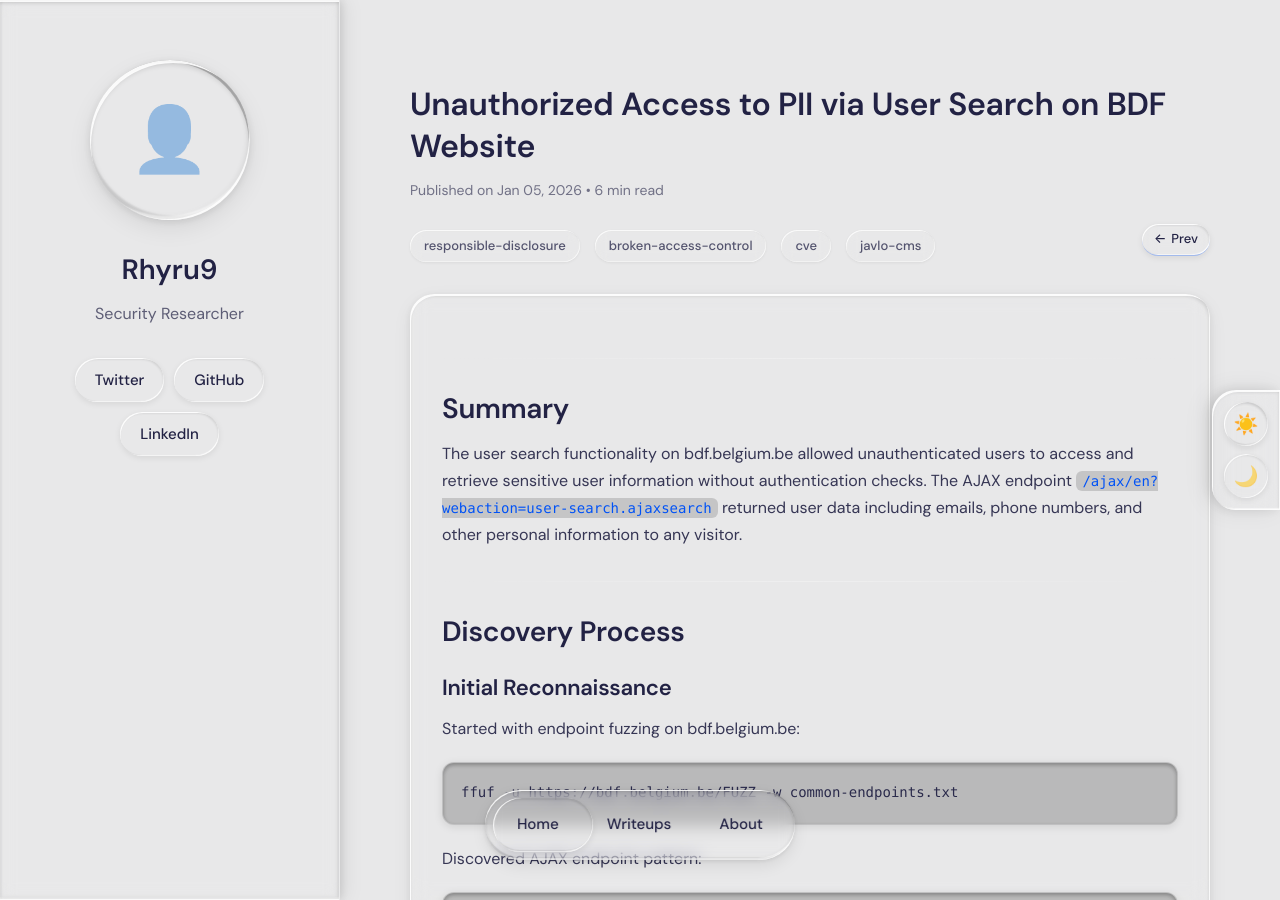
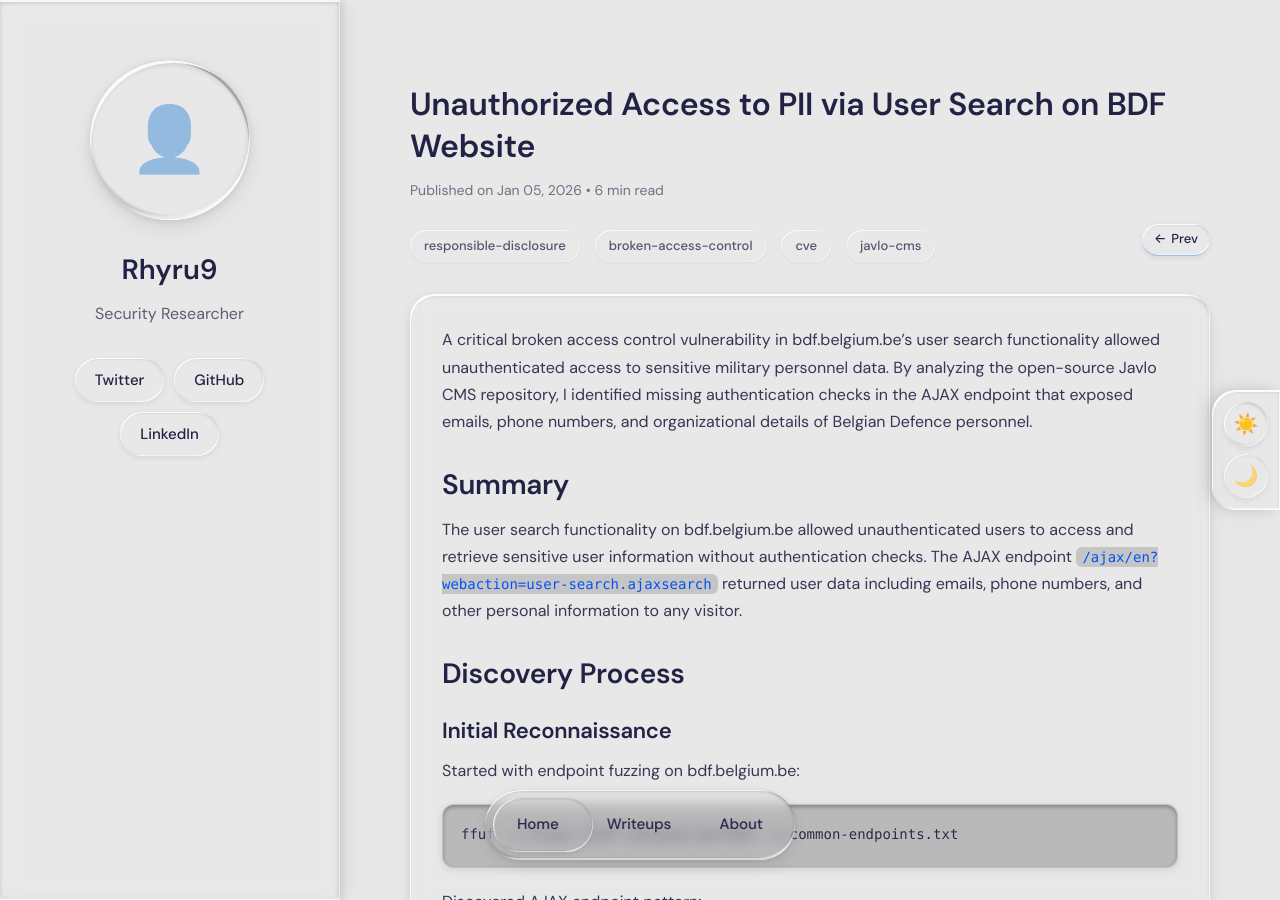
Before and after one commit to Rhyru9/rhyru9.github.io, a Jekyll site: the page built from _posts/2026-01-05-Unauthorized-Access-PII.md, in a window 1280 px wide. Built offline with Jekyll 4.4.1, drawn with Linux system fonts in a browser that asks for light colours.

````diff
--- a/_config.yml
+++ b/_config.yml
@@ -6,6 +6,10 @@
   web application security, bug bounty hunting, and vulnerability research.
 baseurl: "" # the subpath of your site, e.g. /blog
 url: "" # the base hostname & protocol for your site
+
+# Excerpt settings
+excerpt_separator: "\n\n"
+show_excerpts: true
 
 # Author settings
 author:
--- a/_posts/2026-01-05-Unauthorized-Access-PII.md
+++ b/_posts/2026-01-05-Unauthorized-Access-PII.md
@@ -6,13 +6,11 @@
 excerpt: "Discovered a critical broken access control vulnerability in bdf.belgium.be that exposed sensitive user information including emails and phone numbers of military personnel without authentication. The vulnerability was found through source code analysis of the open-source Javlo CMS."
 ---
 
----
+A critical broken access control vulnerability in bdf.belgium.be's user search functionality allowed unauthenticated access to sensitive military personnel data. By analyzing the open-source Javlo CMS repository, I identified missing authentication checks in the AJAX endpoint that exposed emails, phone numbers, and organizational details of Belgian Defence personnel.
 
 ## Summary
 
 The user search functionality on bdf.belgium.be allowed unauthenticated users to access and retrieve sensitive user information without authentication checks. The AJAX endpoint `/ajax/en?webaction=user-search.ajaxsearch` returned user data including emails, phone numbers, and other personal information to any visitor.
-
----
 
 ## Discovery Process
 
@@ -99,8 +97,6 @@
 
 Both methods called UserFactory and AdminUserFactory directly without authentication validation.
 
----
-
 ## Exploitation
 
 ### Request
@@ -118,7 +114,7 @@
 
 ```bash
 # Test without authentication
-curl -X POST 'https://bdf.belgium.be/ajax/en?webaction=user-search.ajaxsearch' \
+curl -X POST 'https://bdf.belgium.be/ajax/en?webaction=user-search.ajaxsearch'
 
 # Result: HTTP 200 - Returns user data
 ```
@@ -126,7 +122,7 @@
 ```bash
 # Test with invalid session
 curl -X POST 'https://bdf.belgium.be/ajax/en?webaction=user-search.ajaxsearch' \
-  -H 'Cookie: JSESSIONID=INVALID_SESSION' \
+  -H 'Cookie: JSESSIONID=INVALID_SESSION'
 
 # Result: HTTP 200 - Still returns user data
 ```
@@ -149,8 +145,6 @@
 }
 ```
 
----
-
 ## Impact
 
 1. Unauthorized access to all user PII
@@ -163,10 +157,6 @@
 - OWASP Top 10 2021: A01:2021 - Broken Access Control
 - CWE-862: Missing Authorization
 - CVSS: 7.5 (High)
-
----
-
----
 
 ## The Fix
 
@@ -215,15 +205,13 @@
 }
 ```
 
----
-
 ## Verification
 
 Post-fix testing confirmed the vulnerability was resolved:
 
 ```bash
 # Unauthenticated request
-curl -X POST 'https://bdf.belgium.be/ajax/en?webaction=user-search.ajaxsearch' \
+curl -X POST 'https://bdf.belgium.be/ajax/en?webaction=user-search.ajaxsearch'
 
 # Result: HTTP 403/500 - Access Denied
 ```
@@ -231,12 +219,10 @@
 ```bash
 # Authenticated with valid role
 curl -X POST 'https://bdf.belgium.be/ajax/en?webaction=user-search.ajaxsearch' \
-  -H 'Cookie: JSESSIONID=[valid_session_with_role]' \
+  -H 'Cookie: JSESSIONID=[valid_session_with_role]'
 
 # Result: HTTP 200 - Access granted (as intended)
 ```
-
----
 
 ## Timeline
 
@@ -248,10 +234,9 @@
 - **January 5, 2026** - Patch deployed
 - **January 5, 2026** - Public disclosure
 
----
-
 ## References
 
 - GitHub: [https://github.com/Javlo/javlo](https://github.com/Javlo/javlo)
 - OWASP A01:2021: [https://owasp.org/Top10/A01_2021-Broken_Access_Control/](https://owasp.org/Top10/A01_2021-Broken_Access_Control/)
 - CWE-862: [https://cwe.mitre.org/data/definitions/862.html](https://cwe.mitre.org/data/definitions/862.html)
+```
````
Also changed, not shown: _posts/2024-03-21-DOS-graphql.md (+2 -2 lines), _posts/2025-02-02-Framer-Subdomain-Takeover.md (+4 -10 lines).
